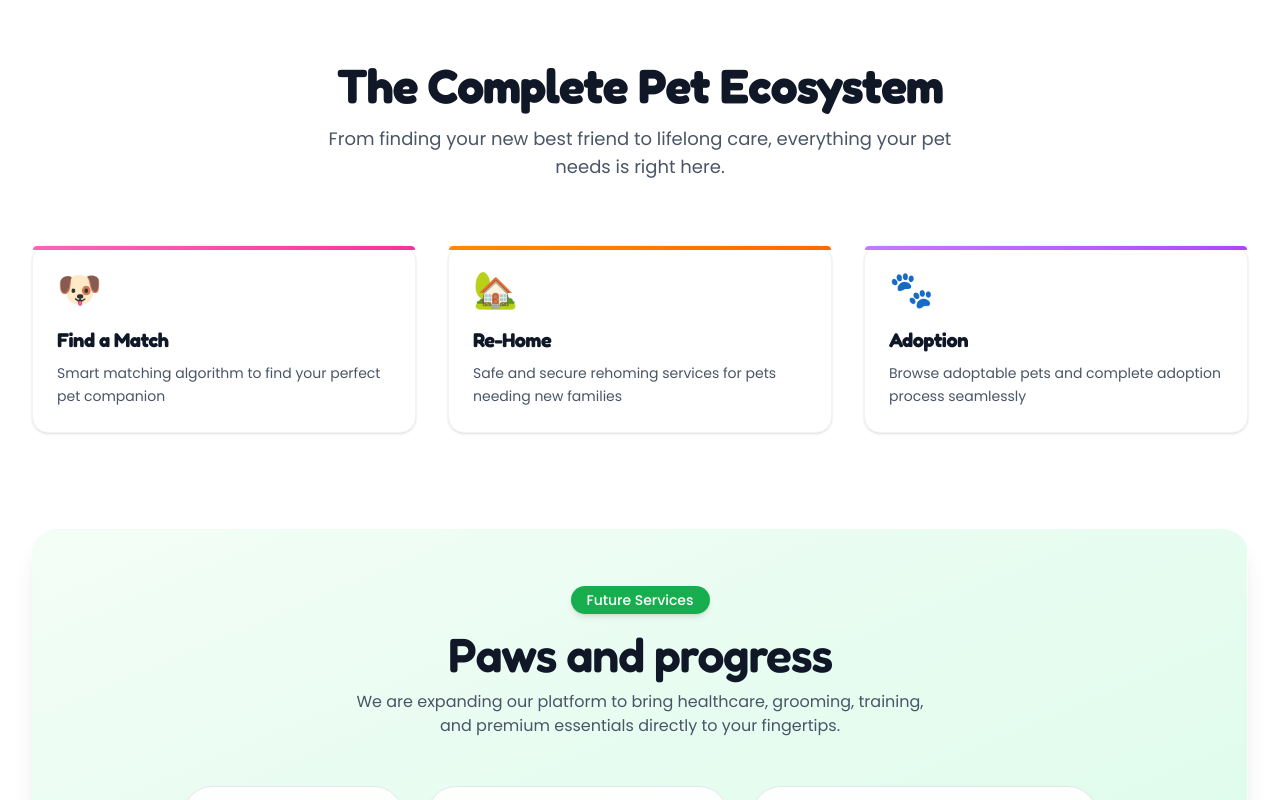
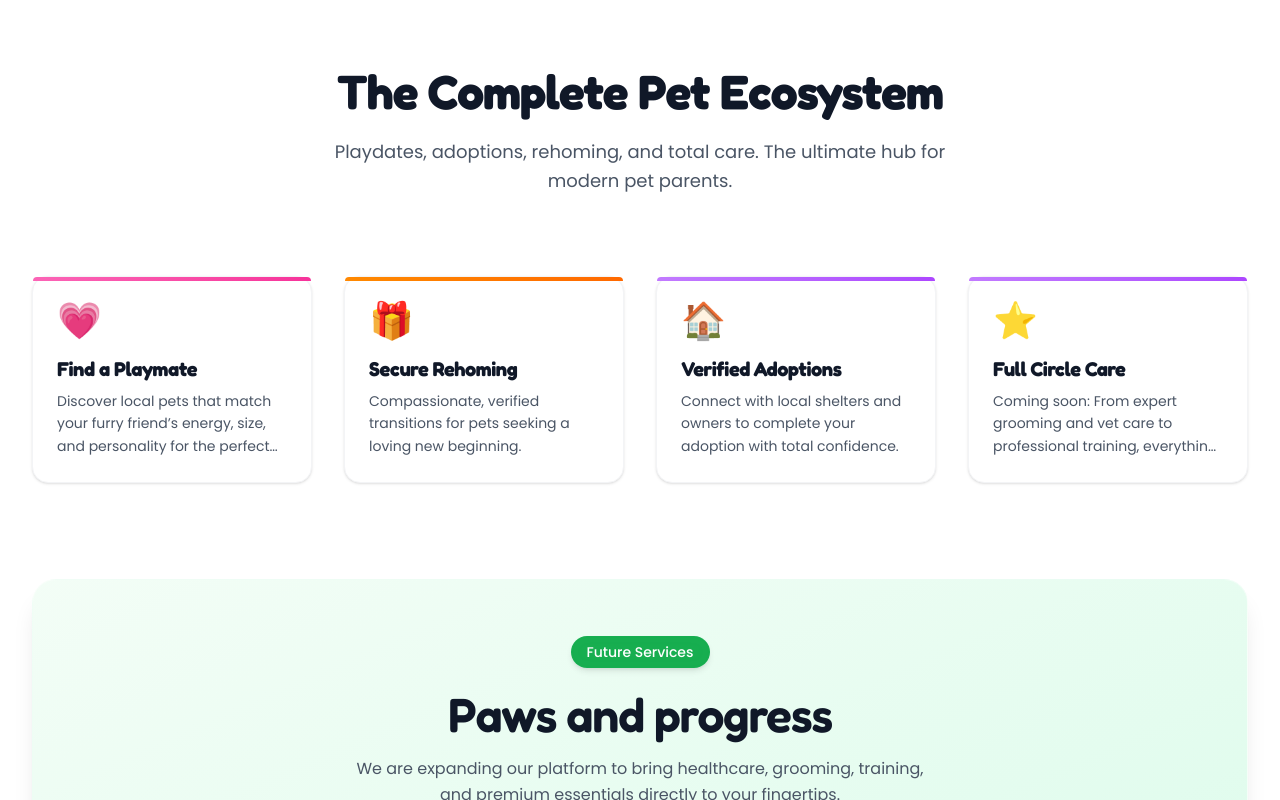
Before and after one commit to Kashishgarg248/Furrendly, a Next.js app: page / in a window 1280 px wide. Shown: the part 820-1620 px from the top of the page. Built offline with nearby package versions, Linux system fonts and the light colour scheme.

Commit message:
Ninth Commit

```diff
--- a/components/features.tsx
+++ b/components/features.tsx
@@ -8,23 +8,30 @@ export default function Features() {
   const features = [
     {
       id: 1,
-      icon: "🐶",
-      title: 'Find a Match',
-      description: 'Smart matching algorithm to find your perfect pet companion',
+      icon: "💗",
+      title: 'Find a Playmate',
+      description: 'Discover local pets that match your furry friend’s energy, size, and personality for the perfect playdate.',
       color: 'from-pink-400 to-pink-500'
     },
     {
       id: 2,
-      icon: "🏡",
-      title: 'Re-Home',
-      description: 'Safe and secure rehoming services for pets needing new families',
+      icon: "🎁",
+      title: 'Secure Rehoming',
+      description: 'Compassionate, verified transitions for pets seeking a loving new beginning.',
       color: 'from-orange-400 to-orange-500'
     },
     {
       id: 3,
-      icon: "🐾",
-      title: 'Adoption',
-      description: 'Browse adoptable pets and complete adoption process seamlessly',
+      icon: "🏠",
+      title: 'Verified Adoptions',
+      description: 'Connect with local shelters and owners to complete your adoption with total confidence.',
+      color: 'from-purple-400 to-purple-500'
+    },
+    {
+      id: 4,
+      icon: "⭐",
+      title: 'Full Circle Care',
+      description: 'Coming soon: From expert grooming and vet care to professional training, everything your pet needs to thrive, all in one place.',
       color: 'from-purple-400 to-purple-500'
     }
   ]
@@ -37,62 +44,46 @@ export default function Features() {
   ]
 
   return (
-
-    <section className="py-16 md:py-24 bg-white">
-
+    <section className="py-12 sm:py-16 md:py-20 lg:py-24 bg-white">
       <div className="max-w-7xl mx-auto px-4 sm:px-6 lg:px-8">
-
         {/* Heading */}
         <motion.div
           initial={{ opacity: 0, y: 40 }}
           whileInView={{ opacity: 1, y: 0 }}
           transition={{ duration: 0.6 }}
-          className="text-center mb-16"
+          className="text-center mb-12 sm:mb-16 md:mb-20"
         >
-
-          <h2 className="text-3xl md:text-5xl font-bold text-gray-900 mb-4">
+          <h2 className="text-2xl sm:text-3xl md:text-4xl lg:text-5xl font-bold text-gray-900 mb-4 leading-tight">
             The Complete Pet Ecosystem
           </h2>
-
-          <p className="text-gray-600 md:text-lg max-w-2xl mx-auto">
-            From finding your new best friend to lifelong care, everything your pet needs is
-            right here.
+          <p className="text-sm sm:text-base md:text-lg text-gray-600 max-w-2xl mx-auto leading-relaxed">
+           Playdates, adoptions, rehoming, and total care. The ultimate hub for modern pet parents.
           </p>
-
         </motion.div>
 
-        {/* Features */}
-        <div className="grid sm:grid-cols-2 md:grid-cols-3 gap-8 mb-24">
-
+        {/* Features - PERFECTLY FITS ALL SCREENS */}
+        <div className="grid grid-cols-2 sm:grid-cols-2 md:grid-cols-4 gap-4 sm:gap-5 md:gap-6 lg:gap-8 mb-16 lg:mb-24">
           {features.map((feature, index) => (
-
             <motion.div
               key={feature.id}
               initial={{ opacity: 0, y: 30 }}
               whileInView={{ opacity: 1, y: 0 }}
               transition={{ delay: index * 0.1 }}
               whileHover={{ y: -8, scale: 1.02 }}
-              className="relative rounded-2xl p-6 bg-white border border-gray-100 shadow-sm hover:shadow-xl transition-all duration-300"
+              className="relative rounded-2xl p-4 sm:p-5 md:p-6 bg-white border border-gray-100 shadow-sm hover:shadow-xl transition-all duration-300 h-full min-h-[140px] sm:min-h-[160px] md:min-h-[180px]"
             >
-
               <div className={`absolute top-0 left-0 w-full h-1 rounded-t-2xl bg-gradient-to-r ${feature.color}`} />
-
-              <div className="text-4xl mb-4">
+              <div className="text-2xl sm:text-3xl md:text-4xl mb-3 sm:mb-4">
                 {feature.icon}
               </div>
-
-              <h3 className="text-xl font-bold text-gray-900 mb-2">
+              <h3 className="text-base sm:text-lg md:text-xl font-bold text-gray-900 mb-2 leading-tight">
                 {feature.title}
               </h3>
-
-              <p className="text-gray-600 text-sm leading-relaxed">
+              <p className="text-xs sm:text-sm md:text-sm text-gray-600 leading-relaxed line-clamp-3">
                 {feature.description}
               </p>
-
             </motion.div>
-
           ))}
-
         </div>
 
         {/* Future Scope */}
@@ -100,84 +91,66 @@ export default function Features() {
           initial={{ opacity: 0, y: 40 }}
           whileInView={{ opacity: 1, y: 0 }}
           transition={{ duration: 0.6 }}
-          className="rounded-3xl p-10 md:p-14
+          className="rounded-3xl p-6 sm:p-8 md:p-10 lg:p-14
 bg-gradient-to-br from-green-50/80 to-emerald-100/80
 border border-white/40
 shadow-xl backdrop-blur-md"
         >
-
           {/* Title */}
-          <div className="text-center mb-12">
-
-            <span className="inline-block bg-green-600/90 backdrop-blur-sm text-white px-4 py-1 rounded-full text-sm font-medium mb-4 shadow-md">
+          <div className="text-center mb-8 sm:mb-10 md:mb-12">
+            <span className="inline-block bg-green-600/90 backdrop-blur-sm text-white px-3 sm:px-4 py-1 sm:py-1.5 rounded-full text-xs sm:text-sm font-medium mb-4 shadow-md">
               Future Services
             </span>
-
-            <h3 className="text-3xl md:text-5xl font-semibold tracking-tight text-gray-900 mb-3">
+            <h3 className="text-2xl sm:text-3xl md:text-4xl lg:text-5xl font-semibold tracking-tight text-gray-900 mb-3 leading-tight">
               Paws and progress
             </h3>
-
-            <p className="text-gray-600 max-w-xl mx-auto">
+            <p className="text-sm sm:text-base text-gray-600 max-w-xl mx-auto leading-relaxed">
               We are expanding our platform to bring healthcare, grooming, training, and
               premium essentials directly to your fingertips.
             </p>
-
           </div>
 
           {/* Services */}
-          <div className="flex flex-wrap justify-center gap-4 md:gap-6">
-
+          <div className="flex flex-wrap justify-center gap-3 sm:gap-4 md:gap-6">
             {futureServices.map((service, index) => (
-
               <motion.div
                 key={service.label}
                 initial={{ opacity: 0, scale: 0.9 }}
                 whileInView={{ opacity: 1, scale: 1 }}
                 transition={{ delay: index * 0.1 }}
                 whileHover={{ y: -4, scale: 1.03 }}
-                className="flex items-center gap-3
+                className="flex items-center gap-2 sm:gap-3
 bg-white/90
-px-5 py-3 rounded-full
+px-4 sm:px-5 py-2 sm:py-3 rounded-full
 border border-gray-200
 shadow-md hover:shadow-lg
 transition-all duration-300
 cursor-pointer
-whitespace-nowrap flex-shrink-0"
+whitespace-nowrap flex-shrink-0 text-sm sm:text-base"
               >
-
-                <span className="text-xl md:text-2xl">
+                <span className="text-lg sm:text-xl md:text-2xl">
                   {service.icon}
                 </span>
-
                 <span className="font-semibold text-gray-800">
                   {service.label}
                 </span>
-
-                {/* FIXED: always single line */}
                 <span className="text-xs bg-green-100 text-green-700 px-2 py-1 rounded-full whitespace-nowrap">
                   Coming Soon
                 </span>
-
               </motion.div>
-
             ))}
-
           </div>
 
           {/* Footer note */}
           <motion.p
             initial={{ opacity: 0 }}
             whileInView={{ opacity: 1 }}
-            className="text-center text-sm text-gray-600 mt-10"
+            className="text-center text-xs sm:text-sm text-gray-600 mt-8 sm:mt-10"
           >
             💡 Notify Me on Launch
           </motion.p>
-
         </motion.div>
-
       </div>
-
     </section>
-
   )
 }
--- a/components/hero.tsx
+++ b/components/hero.tsx
@@ -21,14 +21,14 @@ const slides = [
   {
     img: "/pets/img3.jpeg",
     mobileImg: "/pets/pet3.PNG",
-    title: "Care Made Easy",
-    desc: "Track health, food, and activities easily."
+    title: "Everything Under One Paw",
+    desc: "Get ready for the ultimate pet ecosystem. Expert vet care, professional grooming, and premium essentials are coming soon!"
   },
   {
     img: "/pets/img4.jpeg",
     mobileImg: "/pets/pet4.PNG",
-    title: "Find Your Pack ",
-    desc: "Swap stories, organize playdates, and connect with a vibrant network of local pet parents."
+    title: "Help Them Find Home ",
+    desc: "Found a stray or need to rehome a pet? Create a listing and act as the bridge to connect an animal in need with a loving family."
   }
 ]
 
```
